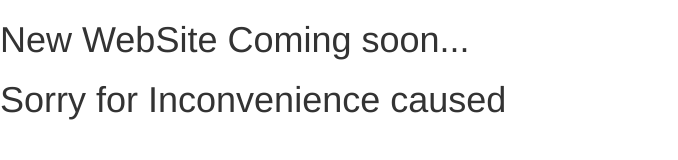
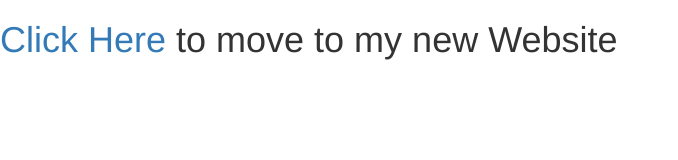
Before and after one commit to kgupta786/kgupta786.github.io, a plain HTML site: page index.html in a window 1280 px wide. Shown: the whole page, without its empty margins (0-678 px from the left). Drawn offline with Linux system fonts and the light colour scheme.

Commit message:
Update index.html

```diff
--- a/index.html
+++ b/index.html
@@ -24,9 +24,7 @@ Smartphone Compatible web template, free webdesigns for Nokia, Samsung, LG, Sony
 
 </head>
 <body>
-
-	<h1>New WebSite Coming soon...</h1>
-<h1>Sorry for Inconvenience caused</h1>
+	<h1> <a href="thekeshavgupta.github.io">Click Here</a> to move to my new Website</h1>
 
 </body>
 </html>
```
